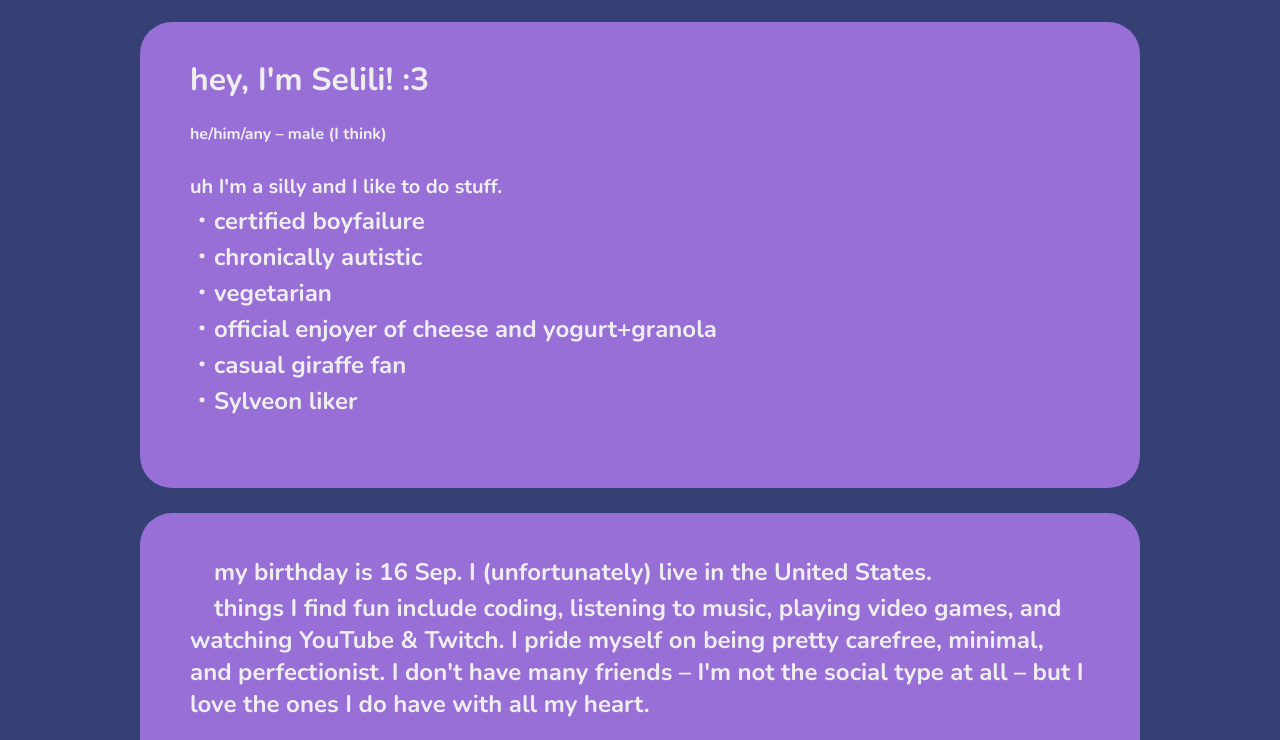
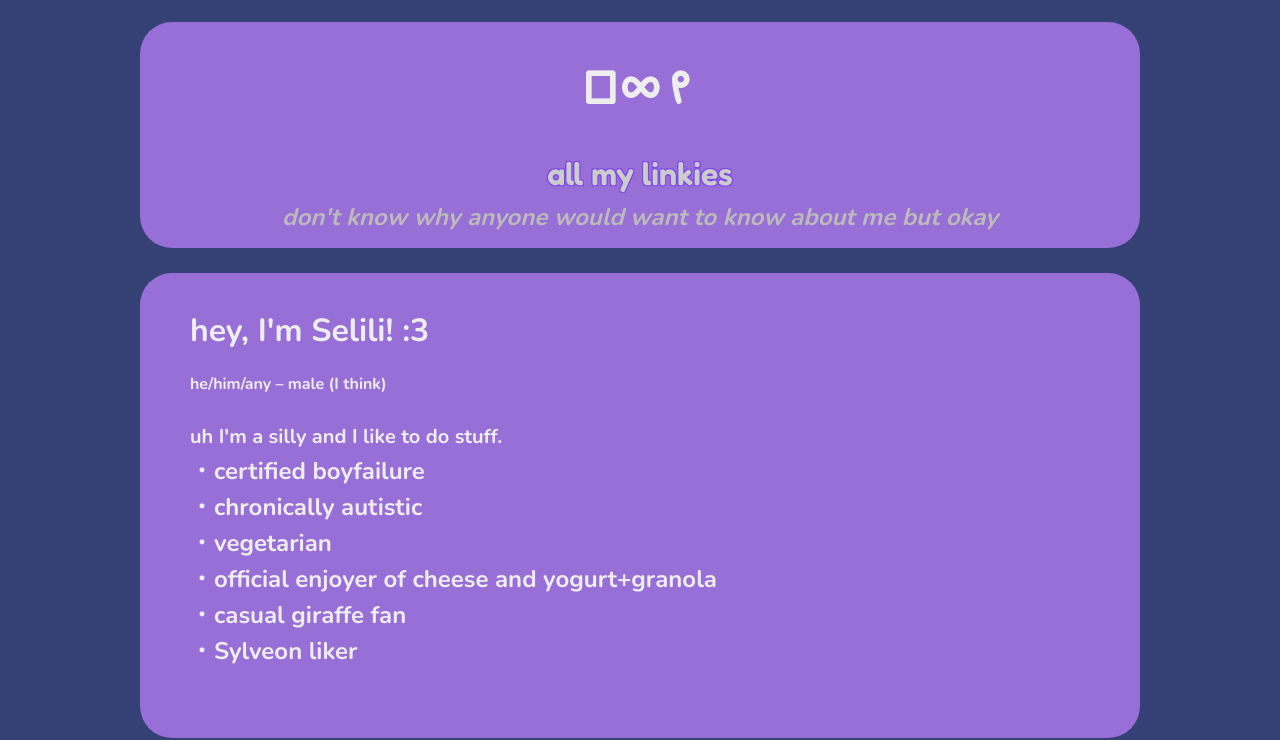
Before and after one commit to SeliliPona/selilipona.github.io, a plain HTML site: page about/index.html in a window 1280 px wide. Shown: the part 78-818 px from the top of the page. Drawn offline with Linux system fonts and the light colour scheme.

Commit message:
added a cool header to the about me page so it matches the others :3

```diff
--- a/about/index.html
+++ b/about/index.html
@@ -15,6 +15,16 @@
             <li><a href="https://selilipona.github.io/links">all my linkies</a></li>
             <!-- <li><a href="https://selilipona.github.io/things">cool thingies</a></li> -->
         </ul>
+        <main>
+            <header class="hero">
+                <div class="row">
+                    <h1 title="sona mi">󱤪󱤄󱤴</h1>
+                </div>
+                <p class="subtitle">all my linkies</p>
+                <p class="subsubtitle"><i>don't know why anyone would want to know about me but okay
+                </i></p>
+            </header>
+        </main>
         <main>
             <h1>hey, I'm Selili! :3</h1>
             he/him/any – male (I think)
```
